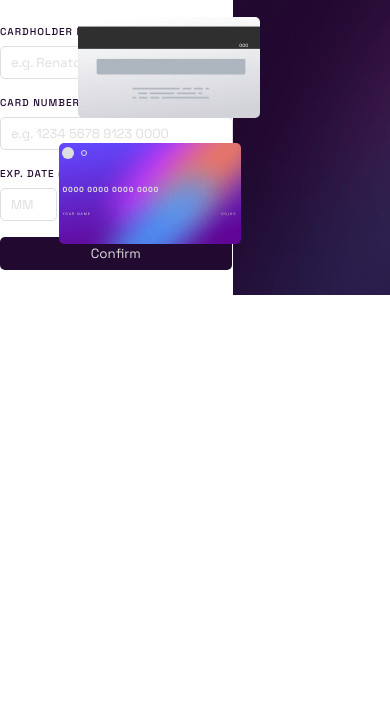
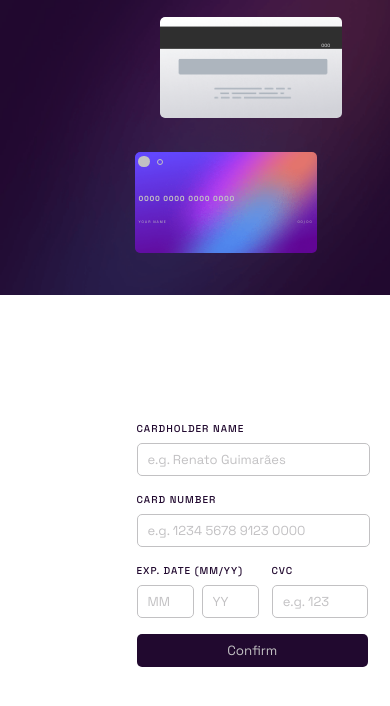
Before and after one commit to RenatoGuii/Interactive-Card, a plain HTML site: page index.html in a window 390 px wide. Drawn offline with Linux system fonts and the light colour scheme.

Commit message:
11/08 pt2

```diff
--- a/style.css
+++ b/style.css
@@ -6,7 +6,7 @@
     --fontMain: 'Space Grotesk', sans-serif;
 
     /* Colors */
-    --lightGrayishViolet: hsl(270, 3%, 87%);
+    --lightGrayishViolet: hsl(270, 2%, 76%);
     --darkGrayishViolet: hsl(279, 6%, 55%);
     --veryDarkViolet: hsl(278, 68%, 11%);
 
@@ -283,20 +283,36 @@ body {
     /*MOBILE*/
 
 @media (max-width: 714px) {
+    body {
+        overflow: auto;
+    }
     #background {
         order: 1;
-        background: url(images/mobile/bg-main-mobile.png) no-repeat;
+        background: url(images/mobile/bg-main-mobile.png) repeat-x;
         background-size: cover;
         height: 35vh;
         width: 100vw;
     }
     #frontCard {
-        position: relative;
-        top: 17%;
+        top: 18%;
+        left: 34.5%;
+    }
+    .cards {
+        width: 192.66px;
+        height: 107.04px;
     }
     #backCard {
         position: relative;
         top: 2%;
+        left: 41%;
+    }
+    #containerWhite {
+        position: absolute;
+        top: 50%;
+        left: 35%;
+    }
+    #buttonConfirm {
+        margin-bottom: 35px;
     }
 }
 @media (max-height: 532px) {
```
